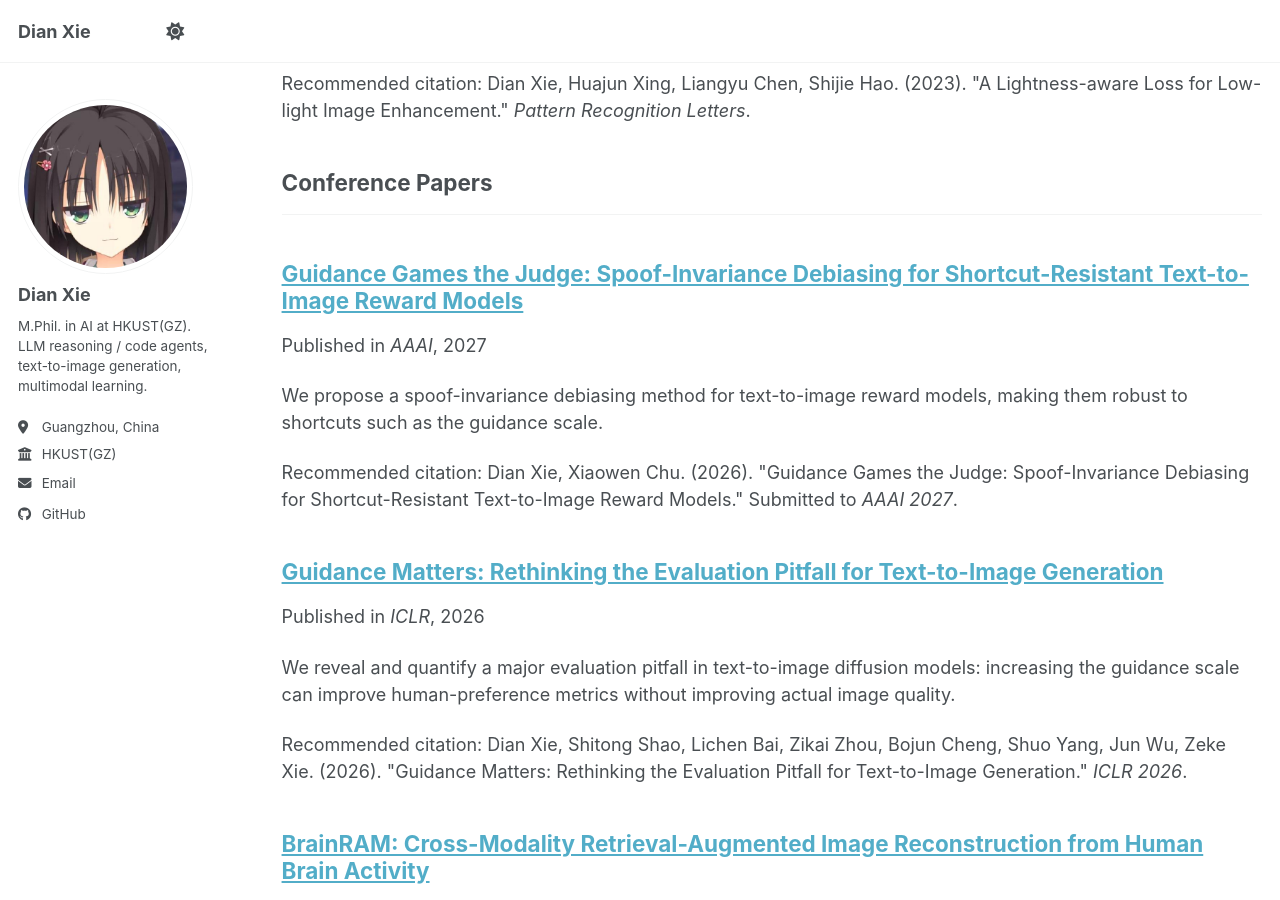
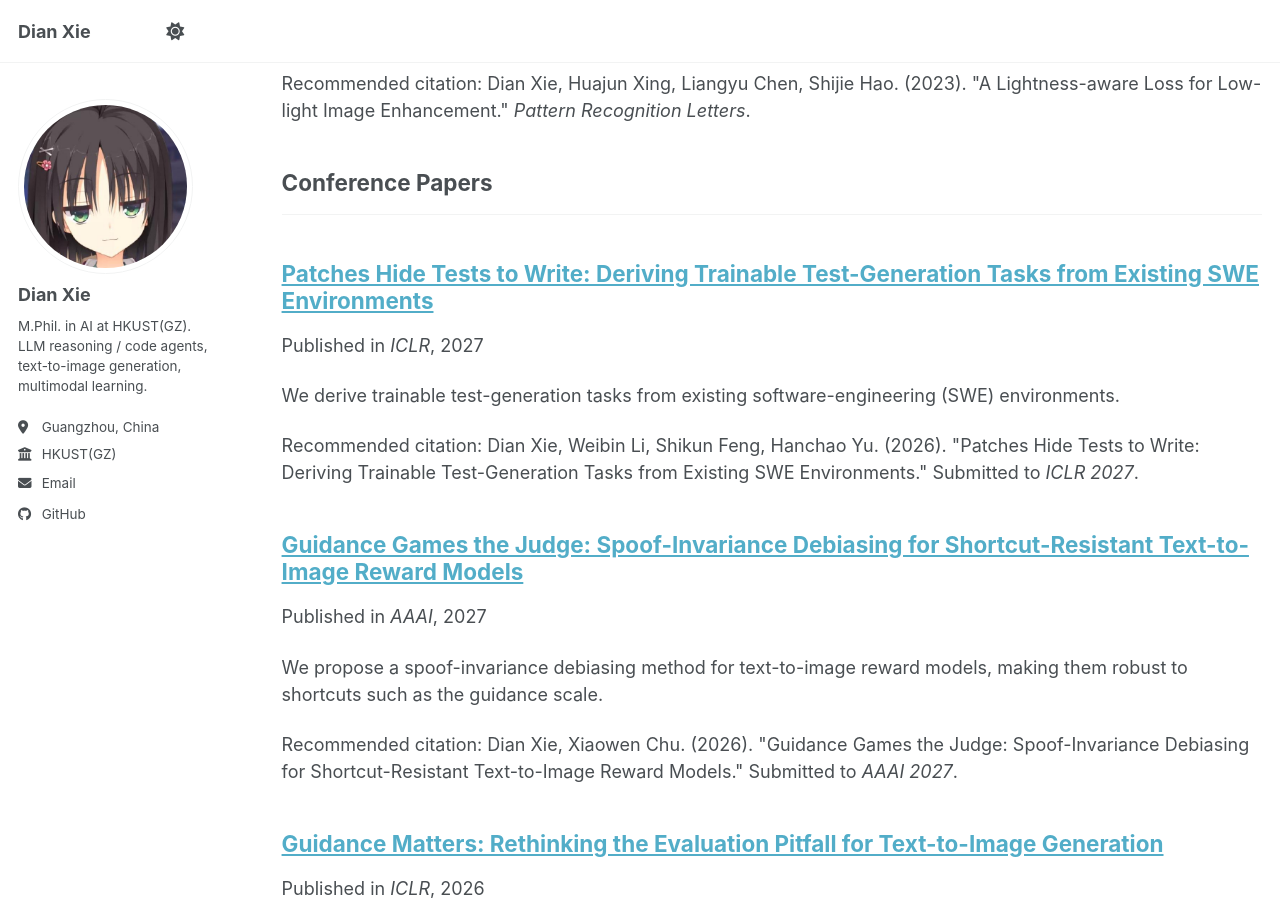
Before and after one commit to Maxwells-Ayakashi/maxwells-ayakashi.github.io, a Jekyll site: the page built from _pages/publications.html, in a window 1280 px wide and 900 px high, scrolled down 611 px. Built offline with Jekyll 4.4.1, drawn with Linux system fonts in a browser that asks for light colours; a style sheet for code colours, icons or effects is not loaded.

Commit message:
Add ICLR 2027 submission: Patches Hide Tests to Write (placeholder teaser)

```diff
--- /dev/null
+++ b/_publications/2026-09-28-patches-hide-tests.md
@@ -0,0 +1,12 @@
+---
+title: "Patches Hide Tests to Write: Deriving Trainable Test-Generation Tasks from Existing SWE Environments"
+collection: publications
+category: conferences
+permalink: /publication/patches-hide-tests-to-write
+excerpt: 'We derive trainable test-generation tasks from existing software-engineering (SWE) environments.'
+date: 2027-02-01
+venue: 'ICLR'
+citation: 'Dian Xie, Weibin Li, Shikun Feng, Hanchao Yu. (2026). &quot;Patches Hide Tests to Write: Deriving Trainable Test-Generation Tasks from Existing SWE Environments.&quot; Submitted to <i>ICLR 2027</i>.'
+---
+
+We derive trainable test-generation tasks from existing software-engineering (SWE) environments.
```
Also changed, not shown: _pages/about.md (+7 -0 lines), images/pub-patches-hide-tests.png (added).
